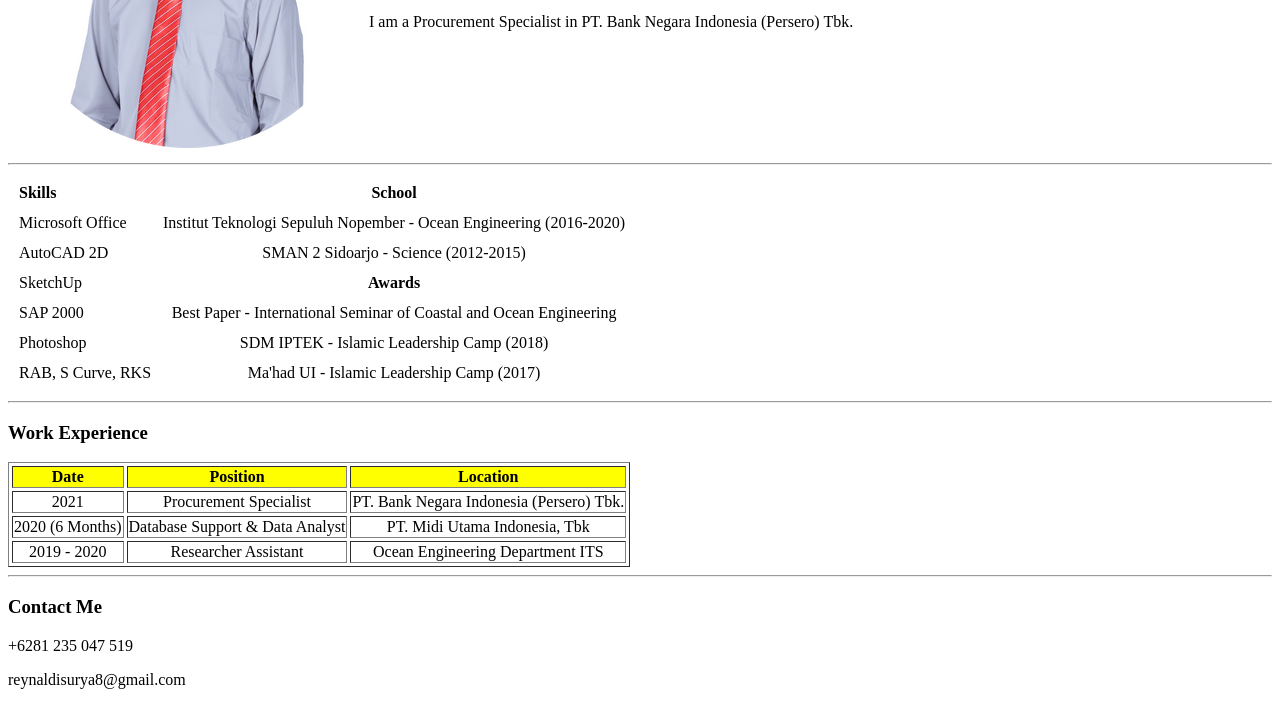
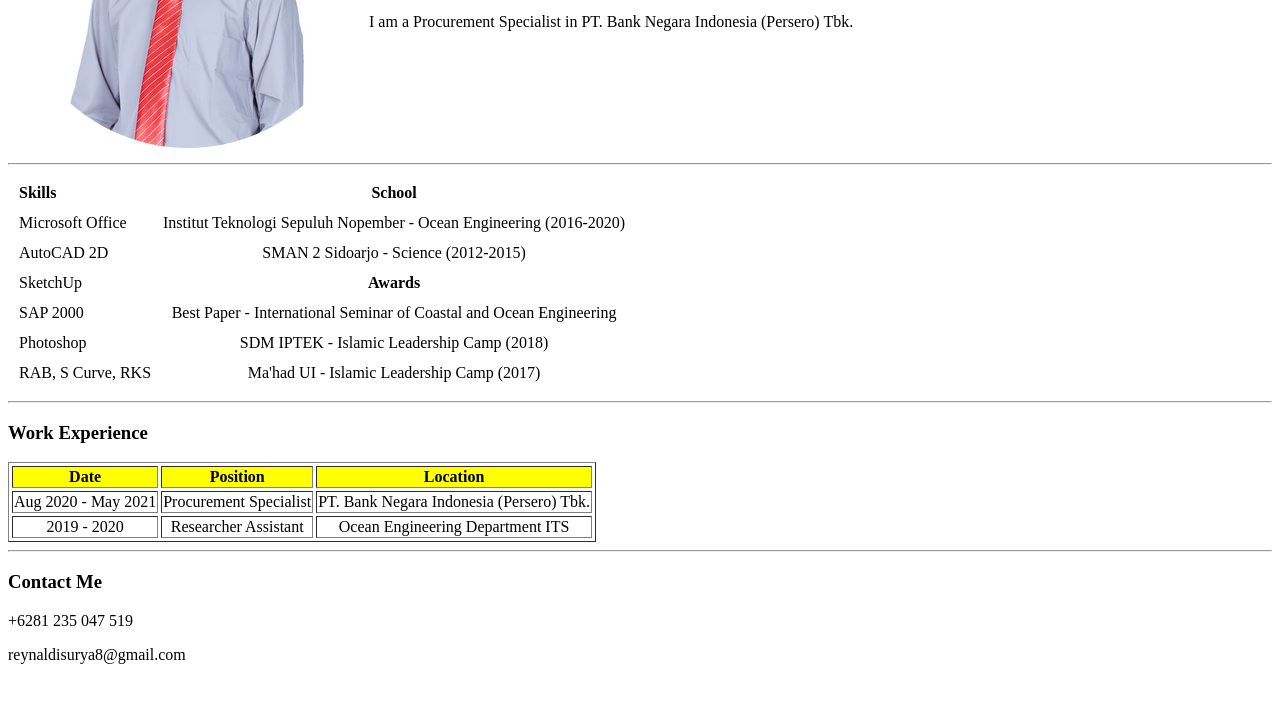
Before and after one commit to reynque007/newcvrey, a plain HTML site: page index.html in a window 1280 px wide. Shown: the part 217-922 px from the top of the page. After the commit the page ends 897 px from the top, so only its background shows below. Drawn offline with Linux system fonts and the light colour scheme.

Commit message:
Update index.html

```diff
--- a/index.html
+++ b/index.html
@@ -58,15 +58,11 @@
       <th>Location</th>
     </tr>
     <tr align="center">
-      <td>2021</td>
+      <td>Aug 2020 - May 2021</td>
       <td>Procurement Specialist</td>
       <td>PT. Bank Negara Indonesia (Persero) Tbk.</td>
     </tr>
-    <tr align ="center">
-      <td>2020 (6 Months)</td>
-      <td>Database Support & Data Analyst</td>
-      <td>PT. Midi Utama Indonesia, Tbk</td>
-    </tr>
+
     <tr align="center">
       <td>2019 - 2020</td>
       <td>Researcher Assistant</td>
```
